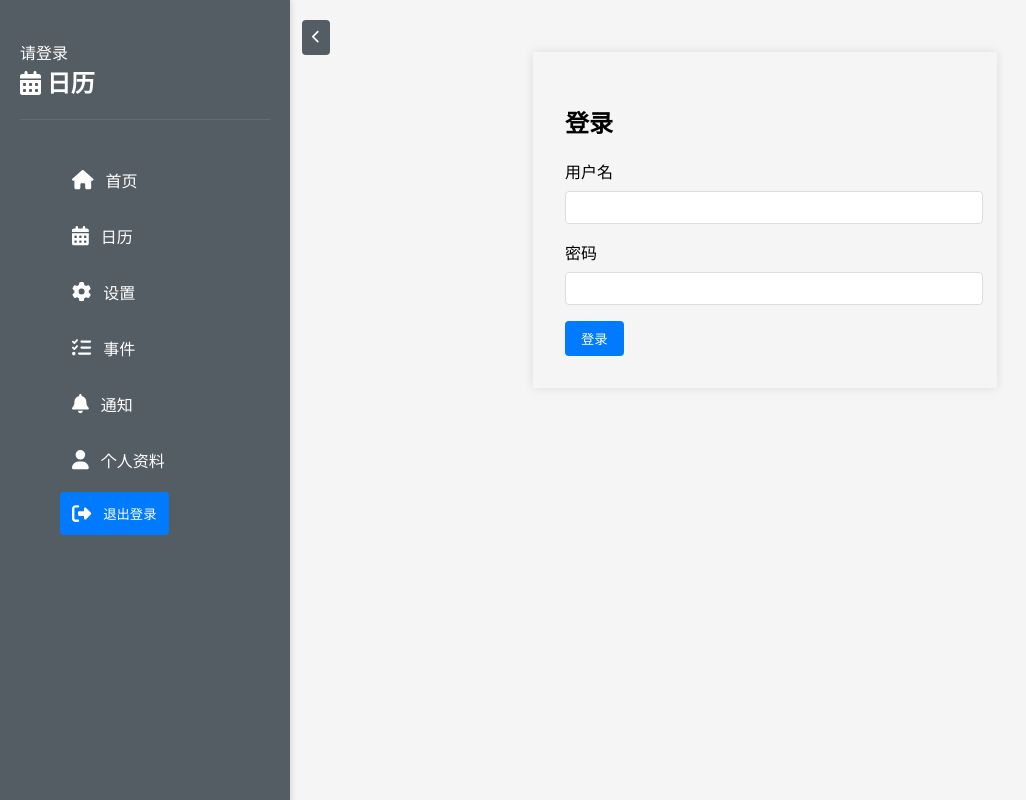
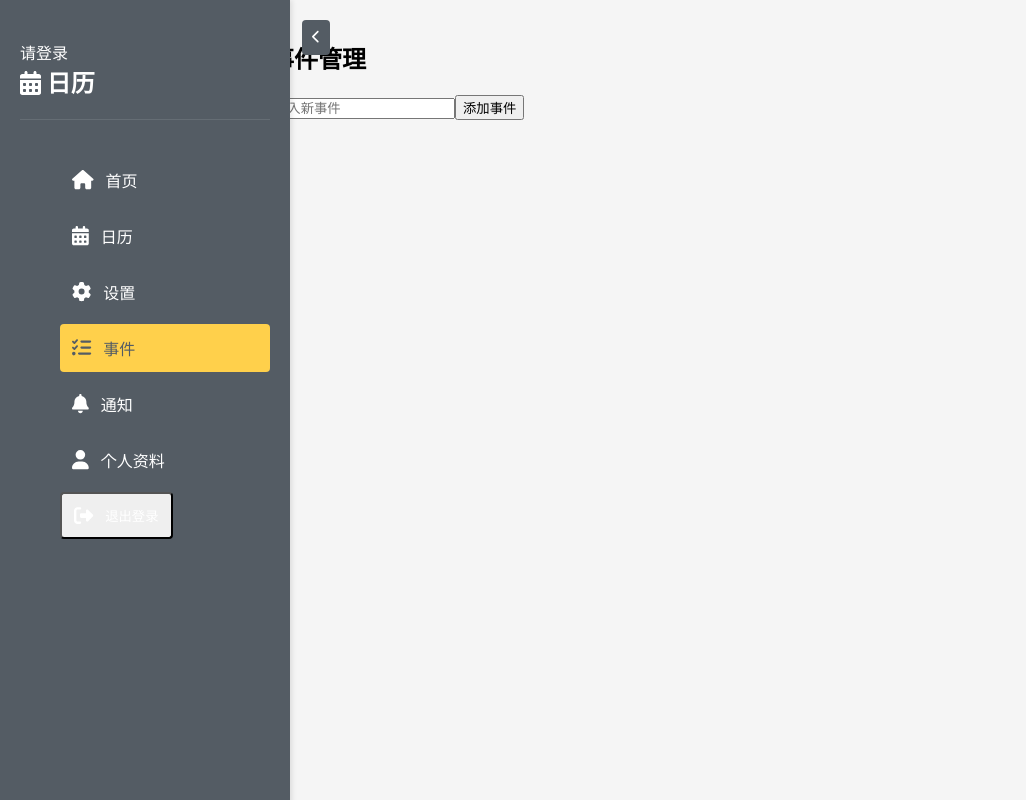
Before and after one commit to oneMuggle/OmniDesk, a React (Create React App) app in the folder calendar_with_react/: page /events in a window 1280 px wide. Before the commit this address led to /login. Shown: the whole page, without its empty margins (0-1026 px from the left). Built offline with nearby package versions, Linux system fonts and the light colour scheme.

Commit message:
feat(ui): 添加日历功能及相关页面

```diff
--- a/calendar_with_react/public/index.html
+++ b/calendar_with_react/public/index.html
@@ -1,6 +1,7 @@
 <!DOCTYPE html>
 <html lang="en">
   <head>
+    <base href="/" />
     <meta charset="utf-8" />
     <link rel="icon" href="%PUBLIC_URL%/favicon.ico" />
     <meta name="viewport" content="width=device-width, initial-scale=1" />
--- /dev/null
+++ b/calendar_with_react/src/components/EventsPage.jsx
@@ -0,0 +1,43 @@
+import React, { useState } from 'react';
+
+const EventsPage = () => {
+  const [events, setEvents] = useState([]);
+  const [newEventTitle, setNewEventTitle] = useState('');
+
+  const handleInputChange = (e) => {
+    setNewEventTitle(e.target.value);
+  };
+
+  const handleSubmit = (e) => {
+    e.preventDefault();
+    if (newEventTitle.trim()) {
+      setEvents(prevEvents => [...prevEvents, {
+        id: Date.now(),
+        title: newEventTitle
+      }]);
+      setNewEventTitle('');
+    }
+  };
+
+  return (
+    <div className="events-page">
+      <h2>事件管理</h2>
+      <form onSubmit={handleSubmit}>
+        <input
+          type="text"
+          value={newEventTitle}
+          onChange={handleInputChange}
+          placeholder="输入新事件"
+        />
+        <button type="submit">添加事件</button>
+      </form>
+      <ul>
+        {events.map(event => (
+          <li key={event.id}>{event.title}</li>
+        ))}
+      </ul>
+    </div>
+  );
+};
+
+export default EventsPage;
--- a/calendar_with_react/src/components/Login.jsx
+++ b/calendar_with_react/src/components/Login.jsx
@@ -1,4 +1,4 @@
-import React, { useState, useContext } from 'react';
+import React, { useState } from 'react';
 import { useNavigate } from 'react-router-dom';
 import { useAuth } from '../context/AuthContext';
 import './Login.css';
--- /dev/null
+++ b/calendar_with_react/src/components/NotificationsPage.jsx
@@ -0,0 +1,14 @@
+import React from 'react';
+
+const NotificationsPage = () => {
+  return (
+    <div className="page-container">
+      <h2>通知中心</h2>
+      <div className="notifications-list">
+        {/* 通知列表 */}
+      </div>
+    </div>
+  );
+};
+
+export default NotificationsPage;
--- /dev/null
+++ b/calendar_with_react/src/components/ProfilePage.jsx
@@ -0,0 +1,14 @@
+import React from 'react';
+
+const ProfilePage = () => {
+  return (
+    <div className="page-container">
+      <h2>个人资料</h2>
+      <div className="profile-content">
+        {/* 个人资料表单 */}
+      </div>
+    </div>
+  );
+};
+
+export default ProfilePage;
--- a/calendar_with_react/src/components/ProtectedRoute.jsx
+++ b/calendar_with_react/src/components/ProtectedRoute.jsx
@@ -1,4 +1,4 @@
-import React, { useContext } from 'react';
+import React from 'react';
 import { Navigate } from 'react-router-dom';
 import { useAuth } from '../context/AuthContext';
 
--- /dev/null
+++ b/calendar_with_react/src/components/SettingsPage.jsx
@@ -0,0 +1,14 @@
+import React from 'react';
+
+const SettingsPage = () => {
+  return (
+    <div className="page-container">
+      <h2>系统设置</h2>
+      <div className="settings-content">
+        {/* 设置表单内容 */}
+      </div>
+    </div>
+  );
+};
+
+export default SettingsPage;
--- a/calendar_with_react/src/components/Sidebar.jsx
+++ b/calendar_with_react/src/components/Sidebar.jsx
@@ -1,4 +1,4 @@
-import React, { useContext, useState } from 'react';
+import React, { useState, useContext } from 'react';
 import { Link, useLocation } from 'react-router-dom';
 import { useAuth } from '../context/AuthContext';
 import { FontAwesomeIcon } from '@fortawesome/react-fontawesome';
@@ -62,7 +62,7 @@ const Sidebar = ({ isMobileMenuOpen, toggleMobileMenu }) => {
                 <Link
                   to={item.to}
                   className={`menu-item ${location.pathname === item.to ? 'active' : ''}`}
-                  onClick={isMobileMenuOpen ? toggleMobileMenu : null}
+                  onClick={() => isMobileMenuOpen && toggleMobileMenu()}
                   title={isCollapsed ? item.text : ''}
                 >
                   <div className="menu-item-content">
--- a/calendar_with_react/src/routes/index.js
+++ b/calendar_with_react/src/routes/index.js
@@ -1,45 +1,24 @@
-import { createBrowserRouter } from 'react-router-dom';
+import { createBrowserRouter, Navigate } from 'react-router-dom';
 import App from '../App';
-import Home from '../components/HelloWorld';
 import CalendarPage from '../components/CalendarPage';
-import Login from '../components/Login';
-import ProtectedRoute from '../components/ProtectedRoute';
+import SettingsPage from '../components/SettingsPage';
+import EventsPage from '../components/EventsPage';
+import NotificationsPage from '../components/NotificationsPage';
+import ProfilePage from '../components/ProfilePage';
 
 const router = createBrowserRouter([
   {
-    path: '/',
+    path: "/",
     element: <App />,
     children: [
-      {
-        path: '/',
-        element: <Home />
-      },
-      {
-        path: '/login',
-        element: <Login />
-      },
-      {
-        path: '/calendar',
-        element: <ProtectedRoute><CalendarPage /></ProtectedRoute>
-      },
-      {
-        path: '/settings',
-        element: <ProtectedRoute><div>设置页面</div></ProtectedRoute>
-      },
-      {
-        path: '/events',
-        element: <ProtectedRoute><div>事件页面</div></ProtectedRoute>
-      },
-      {
-        path: '/notifications',
-        element: <ProtectedRoute><div>通知页面</div></ProtectedRoute>
-      },
-      {
-        path: '/profile',
-        element: <ProtectedRoute><div>个人资料页面</div></ProtectedRoute>
-      }
+      { index: true, element: <Navigate to="calendar" replace /> },
+      { path: "calendar", element: <CalendarPage /> },
+      { path: "settings", element: <SettingsPage /> },
+      { path: "events", element: <EventsPage /> },
+      { path: "notifications", element: <NotificationsPage /> },
+      { path: "profile", element: <ProfilePage /> }
     ]
-  }
-]);
+  },
+], { basename: "/" });
 
 export default router;
```
Also changed, not shown: calendar_with_react/package.json (+6 -2 lines), 2 other files (tests, documents, lock files or other folders).
